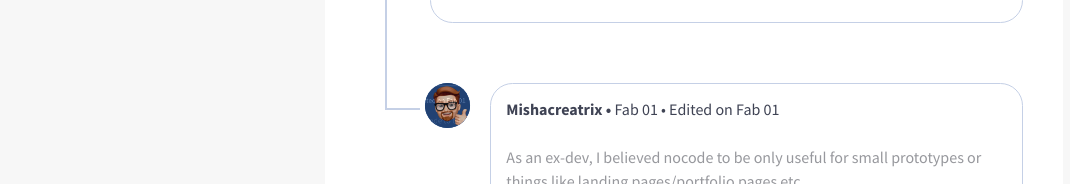
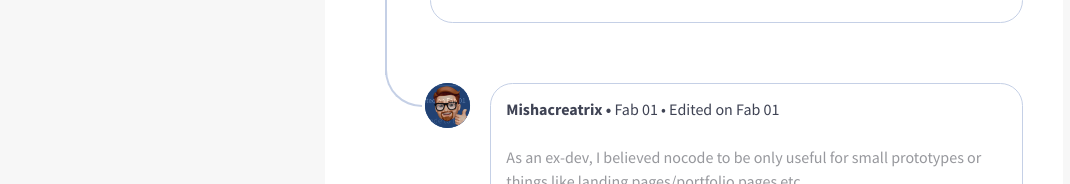
Before and after one commit to LuisBlau/Synchronicity, a Next.js app: page /post-open in a window 1280 px wide. Shown: the part 1161-1345 px from the top of the page, without its empty margins (0-1070 px from the left). Built offline with nearby package versions, Linux system fonts and the light colour scheme.

Commit message:
comment indent line

```diff
--- a/styles/PostOpen.module.css
+++ b/styles/PostOpen.module.css
@@ -376,7 +376,7 @@
 
 .commentLeftLine {
   border-left: #C5D0E6 2px solid;
-  height: calc(100% + 35px);
+  height: calc(100% + 2px);
   width: 1px;
   position: absolute;
   left: 40px;
@@ -398,12 +398,14 @@
 }
 
 .commentLeftLine2 {
-  border-top: #C5D0E6 2px solid;
+  border-bottom: #C5D0E6 2px solid;
+  border-left: #c5d0e6 2px solid;
   width: 35px;
-  height: 10%;
+  height: 35px;
   position: absolute;
   left: 40px;
-  top: 25px;
+  top: -13px;
+  border-bottom-left-radius: 40px;
 }
 
 .commentAvatar {
```
